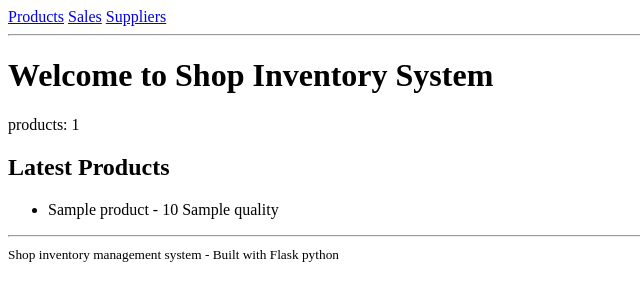
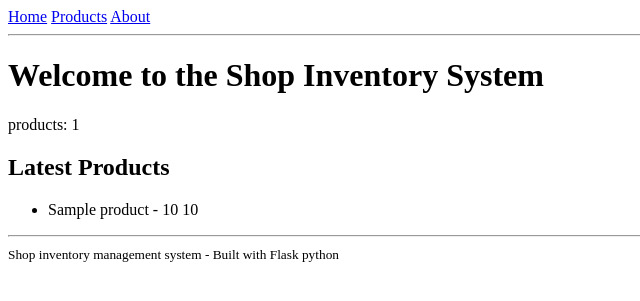
Before and after one commit to kadam768550/python-training, a Flask app: template templates/home.html in a window 1280 px wide. Shown: the top 301 px of the page, without its empty margins (0-640 px from the left). Run offline with Flask 3, Linux system fonts and the light colour scheme; the template is opened without the code that fills it: most values are stand-ins (such as "Sample title", 1, 10 or a date in 2020).

Commit message:
Day 6: templates

```diff
--- a/templates/about.html
+++ b/templates/about.html
@@ -1,9 +1,9 @@
 {% extends "base.html" %}
-{% block title %}About - Shop Inventory System {% endblock %}
+{% block title %} About - Shop Inventory System {% endblock %}
 
 {% block content %}
 <h1>About Shop Inventory System</h1>
 <p>Shop Inventory System is a simple web application designed to help manage and track products in a shop. It allows users to view product details, including name, price, quality, and quantity. The system provides an easy-to-use interface for shop owners to keep their inventory organized and up-to-date.</p>
-<p><a href="{{ url_for('product_list') }}">product</a></p>
+<p><a href="{{ url_for('home') }}"><--Back to Home</a></p>
 
 {% endblock %}
--- a/templates/base.html
+++ b/templates/base.html
@@ -5,9 +5,9 @@
     </head>
     <body>
         <nav>
-            <a href="{{ url_for('product_list') }}">Products</a>
-            <a href="{{ url_for('sales') }}">Sales</a>
-            <a href="{{ url_for('suppliers') }}">Suppliers</a>
+            <a href="{{ url_for('home') }}">Home</a>
+            <a href="{{ url_for('products') }}">Products</a>
+            <a href="{{ url_for('about') }}">About</a>
         </nav>
 
         <hr>
--- a/templates/home.html
+++ b/templates/home.html
@@ -1,17 +1,17 @@
 {% extends "base.html" %}
 
-{% block title %}Home - Shop Inventory System {% endblock %}
+{%block title %} Home - Shop Inventory System {% endblock %}
 
 {% block content %}
-<h1>Welcome to Shop Inventory System</h1>
+<h1>Welcome to the Shop Inventory System</h1>
 <p>products: {{ products|length }}</p>
 <h2> Latest Products </h2>
 <ul>
-    {% for product in latest_products %}
+    {% for product in products %}
         <li>
             {{ product.name }} -
             {{ product.price }}
-            {{ product.quality}}
+            {{ product.stock}}
         </li>
     {% endfor %}
 </ul>
--- a/templates/products.html
+++ b/templates/products.html
@@ -1,4 +1,4 @@
-{% extends "base.html" %}
+{% extends 'base.html' %}
 {% block title %}Products - Shop Inventory System {% endblock %}
 
 {% block content %}
@@ -9,13 +9,13 @@
     <tr>
         <th>Name</th>
         <th>Price</th>
-        <th>Quality</th>
+        <th>Stock</th>
     </tr>
     {% for product in products %}
     <tr>
         <td>{{ product.name }}</td>
         <td>{{ product.price }}</td>
-        <td>{{ product.quality }}</td>
+        <td>{{ product.stock }}</td>
     </tr>
     {% endfor %}
 </table>
```
